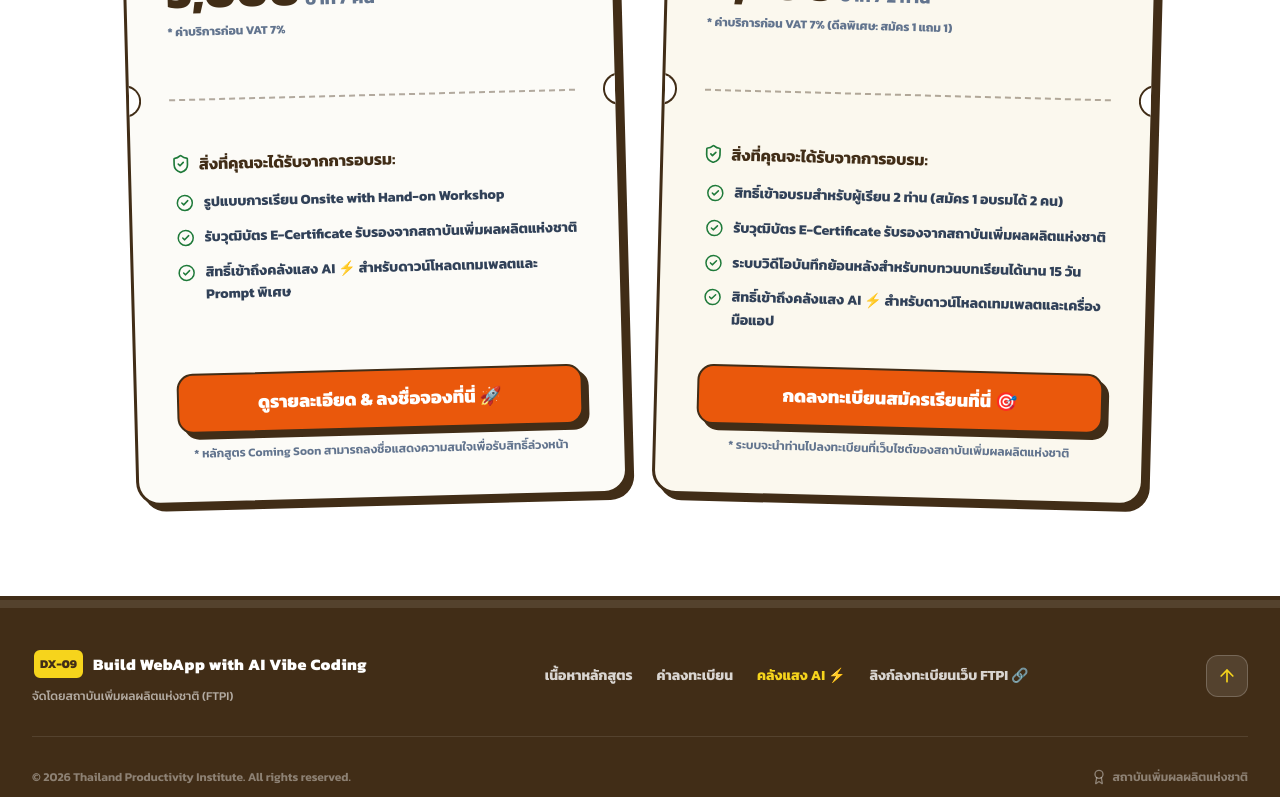
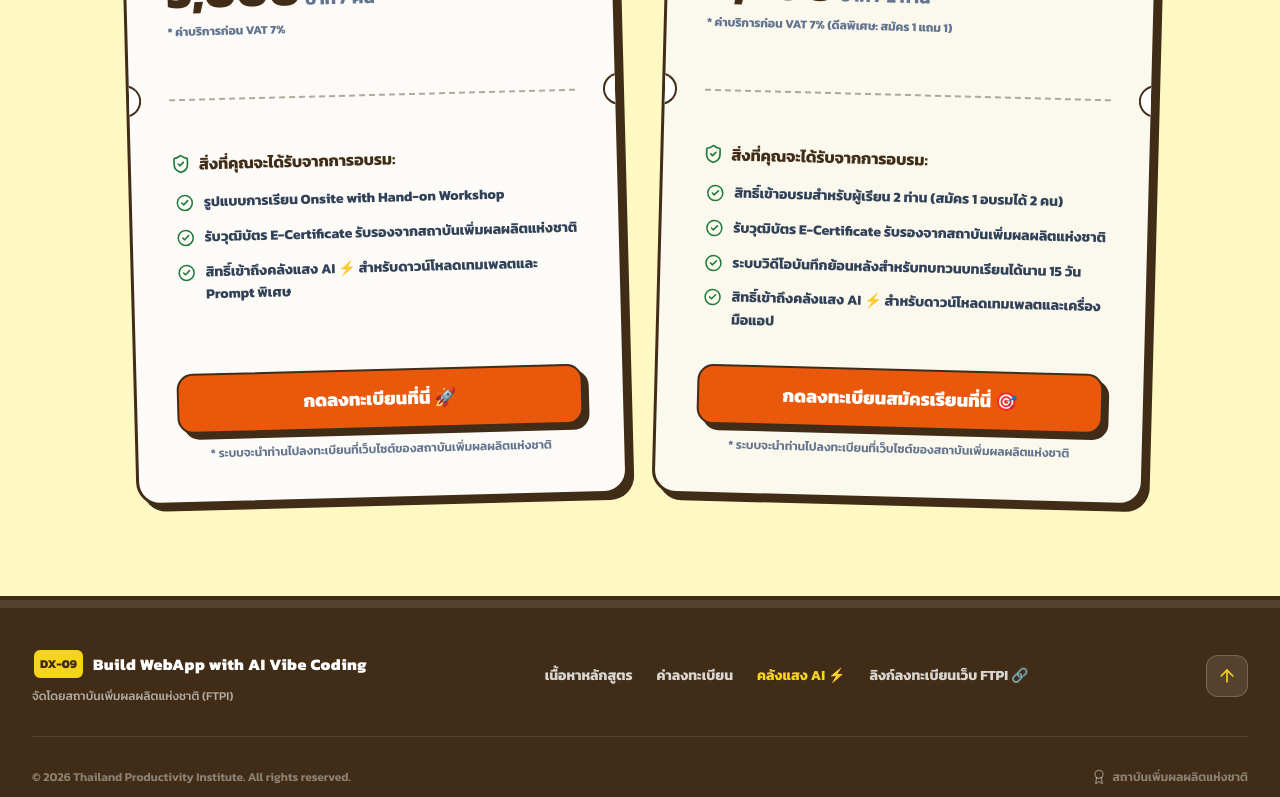
Before and after one commit to Snowdollce/buildweb, a Next.js app: page / in a window 1280 px wide. Shown: the part 4654-5451 px from the top of the page. Built offline with nearby package versions, Linux system fonts and the light colour scheme.

Commit message:
feat: redirect Header registration menu to home page pricing, make pricing section bg yellow, and link DX-MGA card to external ftpi site

```diff
--- a/src/components/Header.tsx
+++ b/src/components/Header.tsx
@@ -101,8 +101,8 @@ export default function Header() {
             </div>
 
             <Link
-              href="/dx-09#pricing-section"
-              onClick={(e) => handleNavClick(e, "/dx-09", "pricing-section")}
+              href="/#pricing-section"
+              onClick={(e) => handleNavClick(e, "/", "pricing-section")}
               className="font-black text-sm text-[#412d17] hover:text-[#ea580c] transition-colors relative py-1 cursor-pointer group"
             >
               ค่าลงทะเบียน
@@ -166,8 +166,8 @@ export default function Header() {
           </div>
 
           <Link
-            href="/dx-09#pricing-section"
-            onClick={(e) => handleNavClick(e, "/dx-09", "pricing-section")}
+            href="/#pricing-section"
+            onClick={(e) => handleNavClick(e, "/", "pricing-section")}
             className="block font-black text-base py-2 text-[#412d17] hover:text-[#ea580c] transition-colors cursor-pointer"
           >
             ค่าลงทะเบียน
--- a/src/components/Pricing.tsx
+++ b/src/components/Pricing.tsx
@@ -72,14 +72,16 @@ export default function Pricing({ isHub = false }: PricingProps) {
 
       {/* Register CTA Button */}
       <div className="w-full pt-8">
-        <Link
-          href="/courses/dx-mga"
+        <a
+          href="https://productivity.ftpi.or.th/event/29922/"
+          target="_blank"
+          rel="noopener noreferrer"
           className="block w-full text-center bg-[#ea580c] hover:bg-[#c2410c] text-white font-extrabold text-base sm:text-lg py-3.5 rounded-2xl sketch-border sketch-shadow-lg transition-transform duration-150 active:translate-x-[2px] active:translate-y-[2px] active:shadow-sm"
         >
-          ดูรายละเอียด & ลงชื่อจองที่นี่ 🚀
-        </Link>
+          กดลงทะเบียนที่นี่ 🚀
+        </a>
         <p className="text-[10px] sm:text-xs font-semibold text-slate-500 mt-3 text-center">
-          * หลักสูตร Coming Soon สามารถลงชื่อแสดงความสนใจเพื่อรับสิทธิ์ล่วงหน้า
+          * ระบบจะนำท่านไปลงทะเบียนที่เว็บไซต์ของสถาบันเพิ่มผลผลิตแห่งชาติ
         </p>
       </div>
     </div>
@@ -153,7 +155,7 @@ export default function Pricing({ isHub = false }: PricingProps) {
   );
 
   return (
-    <section id="pricing-section" className="relative w-full bg-white py-16 md:py-24 border-b-4 border-[#412d17]">
+    <section id="pricing-section" className="relative w-full bg-[#fef9c3] py-16 md:py-24 border-b-4 border-[#412d17]">
       <div className="max-w-7xl mx-auto px-4 sm:px-6 lg:px-8">
 
         {/* Section Heading */}
```
